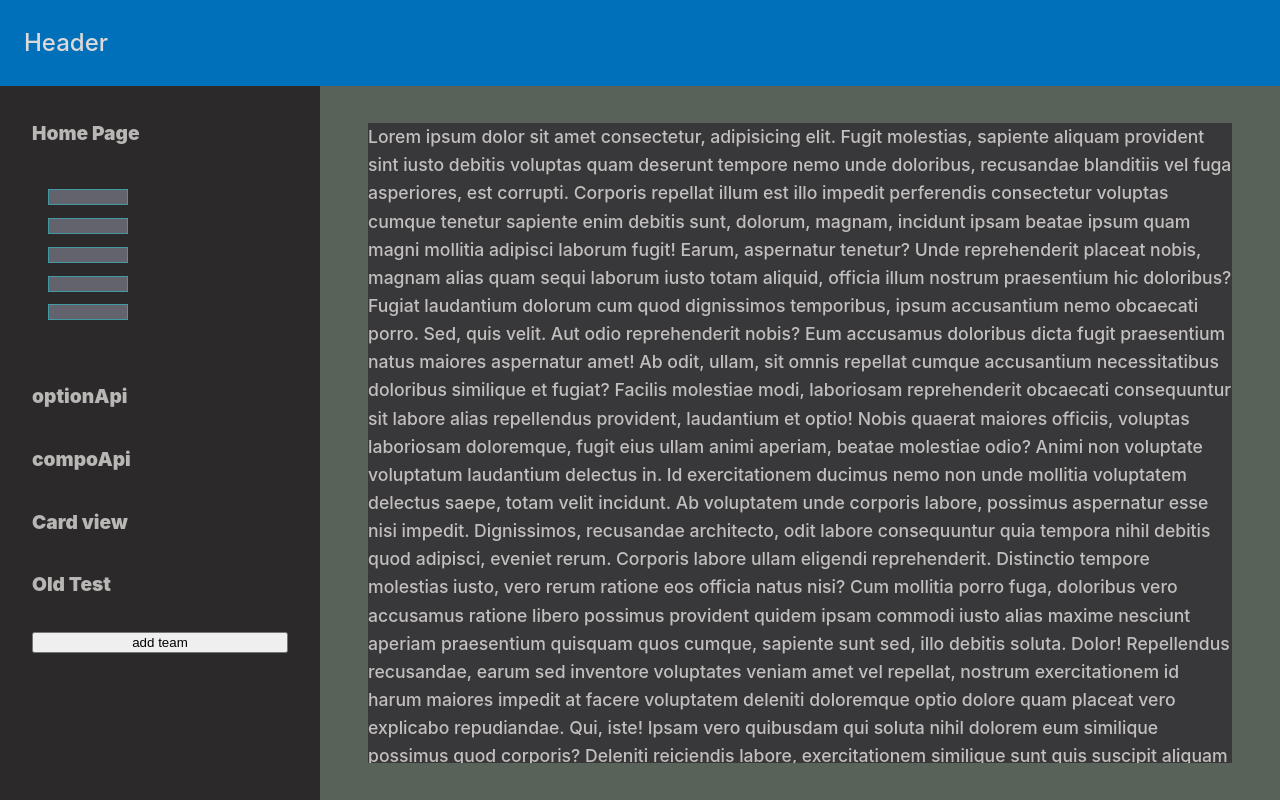
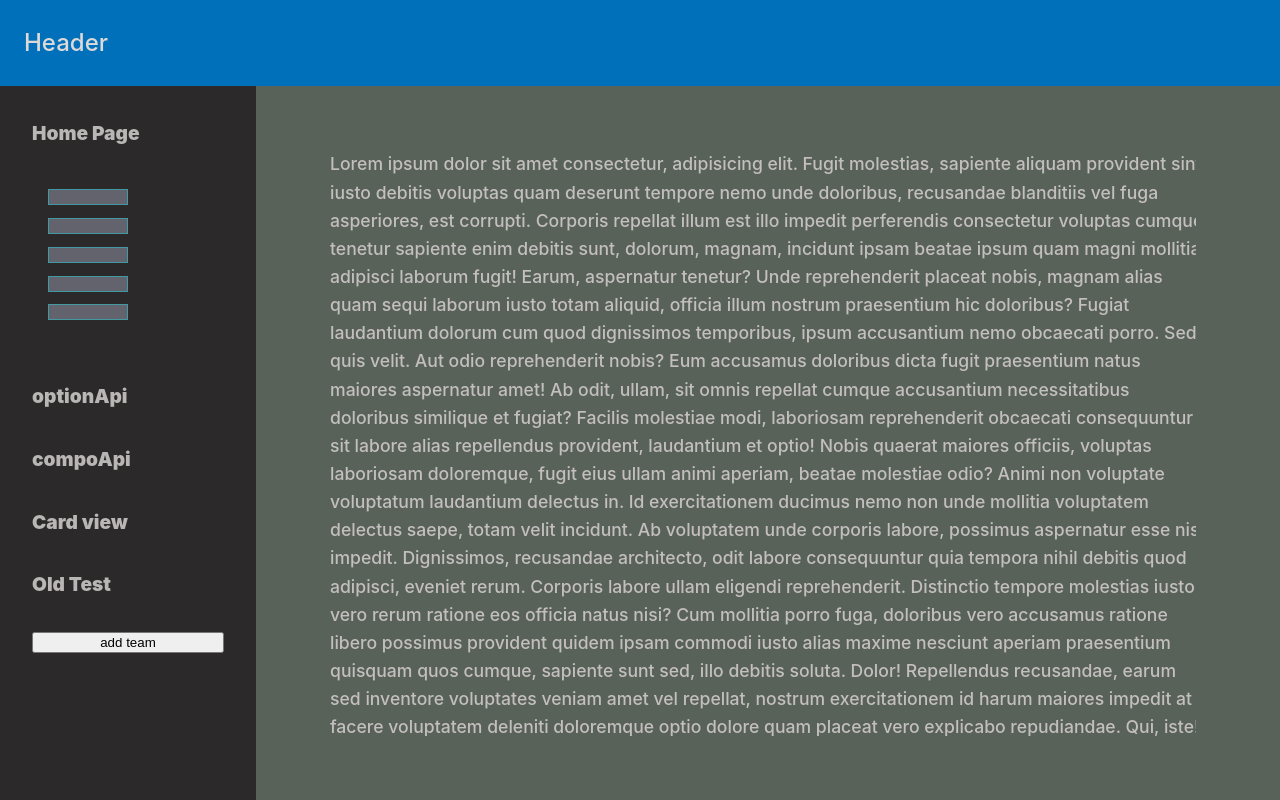
Before and after one commit to LaurentMag/vu3_testing_for_yaki, a Vue app: page / in a window 1280 px wide. Built offline with nearby package versions, Linux system fonts and the light colour scheme.

Commit message:
fixed layout, proper % of the scrollable content

```diff
--- a/src/App.vue
+++ b/src/App.vue
@@ -16,9 +16,8 @@ const addTeam = () => {
 
 <template>
   <header-test-two />
-  <section class="sidebar-content-container">
-    <header class="router">
-      <nav>
+  <section class="sidebar-content-container-grid">
+    <nav class="router">
       <RouterLink
         to="/"
         v-slot="{isExactActive}">
@@ -29,14 +28,12 @@ const addTeam = () => {
             :class="{'active-link': isExactActive}"></div>
         </div>
       </RouterLink>
-
       <RouterLink to="/counteropt">optionApi</RouterLink>
       <RouterLink to="/countercomp">compoApi</RouterLink>
       <RouterLink to="/cardview">Card view</RouterLink>
       <RouterLink to="/gaveup">Old Test</RouterLink>
       <button @click="addTeam">add team</button>
     </nav>
-    </header>
 
     <RouterView />
   </section>
@@ -46,28 +43,27 @@ const addTeam = () => {
 
 <style lang="scss">
 // see asset/style.scss for #app { style }
-.sidebar-content-container {
+.sidebar-content-container-grid {
   // flex 1 to have this container take the rest of the screen space
   flex: 1;
 
   display: grid;
-  grid-template-columns: minmax(10rem, 20rem) minmax(15rem, 1fr);
+  grid-template-columns: minmax(10rem, 20rem) minmax(80%, 1fr);
 }
 
 .router {
   background-color: rgb(43, 41, 41);
 
-  nav {
   padding: 2rem;
   display: flex;
   flex-direction: column;
   gap: 2rem;
+
   a {
     text-decoration: none;
     color: rgb(186, 182, 182);
     font-size: 1.2rem;
     font-weight: 900;
-    }
   }
 }
 
--- a/src/components/HomeContentTwo.vue
+++ b/src/components/HomeContentTwo.vue
@@ -6,7 +6,7 @@ import Text from "@/components/Text.vue";
 
 <template>
   <section class="content-container">
-    <div class="inside-testing">
+    <div class="inner-container">
       <Text />
     </div>
   </section>
@@ -18,23 +18,22 @@ import Text from "@/components/Text.vue";
 .content-container {
   display: flex;
   justify-content: center;
-  align-items: center;
+
+  padding: 4rem;
 
   background-color: rgb(88, 98, 88);
 
-  height: 100%;
+  .inner-container {
+    // need to specify the height & width to make
+    // sure the inner container occupy the entier space
+    height: 100%;
+    width: 100%;
+    overflow: auto;
+    scrollbar-width: thin;
+    scrollbar-gutter: stable both-edges;
+    scrollbar-color: rgba(3, 3, 3, 0.274) transparent;
 
-  overflow: hidden;
-
-  .inside-testing {
-    background-color: rgb(56, 56, 58);
-
-    // height in vh handle the height of the scrollable -container-
-    // in the middle of the content component
-    height: 80svh;
-    width: 90%;
-
-    overflow: auto;
+    background-color: rgb(88, 98, 88);
   }
 }
 </style>
--- a/src/components/Text.vue
+++ b/src/components/Text.vue
@@ -107,6 +107,11 @@
 
 <style lang="scss">
 .homecontent {
+  // long content need to be absolute to get out of the html flow
+  // so not impact the container height
+  // overflow: auto will make sure to have the content scrollable inside the designated container
+  position: absolute;
+
   color: rgb(195, 191, 191);
   font-size: 1.1rem;
   font-weight: 500;
```
Lines whose indentation alone changed are shown as unchanged.
